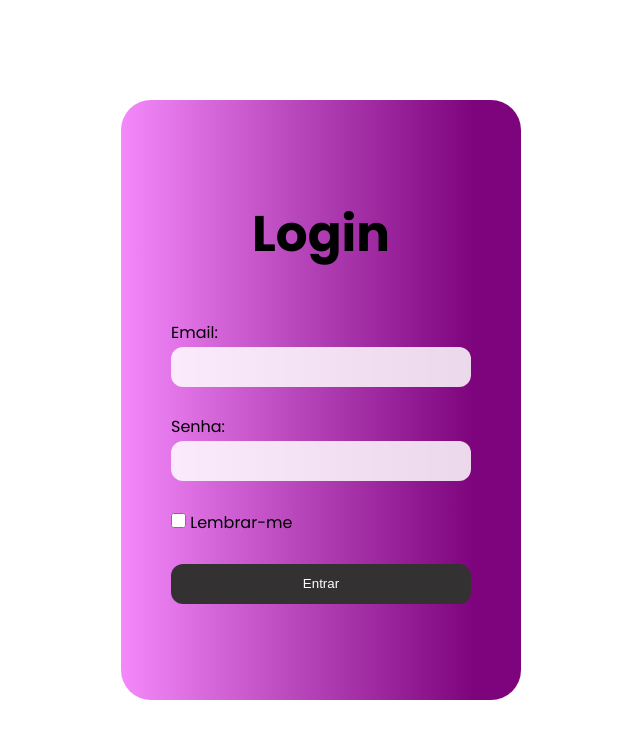
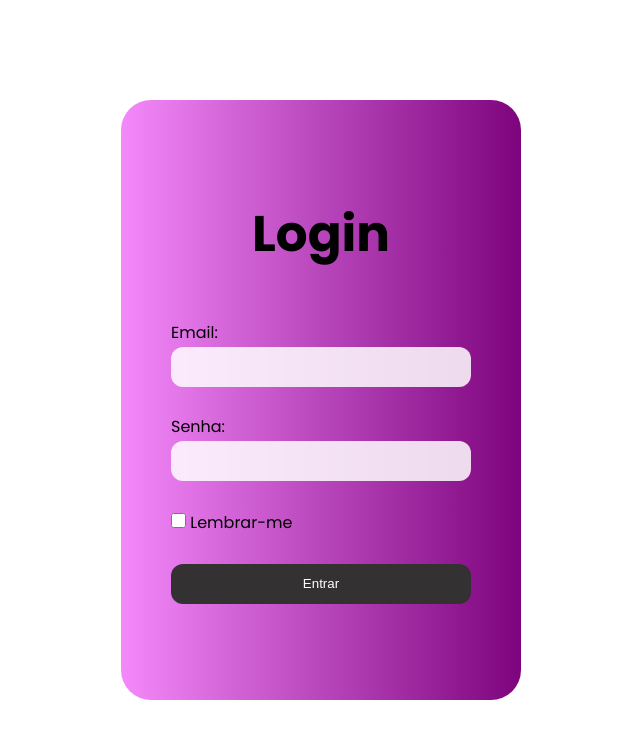
Before and after one commit to fkauanGIT/mini-projeto-senac, a PHP site: page / in a window 1280 px wide. Shown: the top 739 px of the page, without its empty margins (319-959 px from the left). Run offline with PHP 8.4, Linux system fonts and the light colour scheme.

Commit message:
nova alteração

```diff
--- a/assets/bonitamento.css
+++ b/assets/bonitamento.css
@@ -46,7 +46,7 @@ button{
     padding: 12px 12px 12px 12px;
     display: flex;
     flex-direction: column;
-    background: linear-gradient(90deg,rgba(244, 137, 250, 1) 0%, rgba(125, 4, 125, 1) 88%);
+    background: linear-gradient(90deg,rgba(244, 137, 250, 1) , rgba(125, 4, 125, 1));
     width: 400px;
     height: 600px;
     border-radius: 30px;
```
